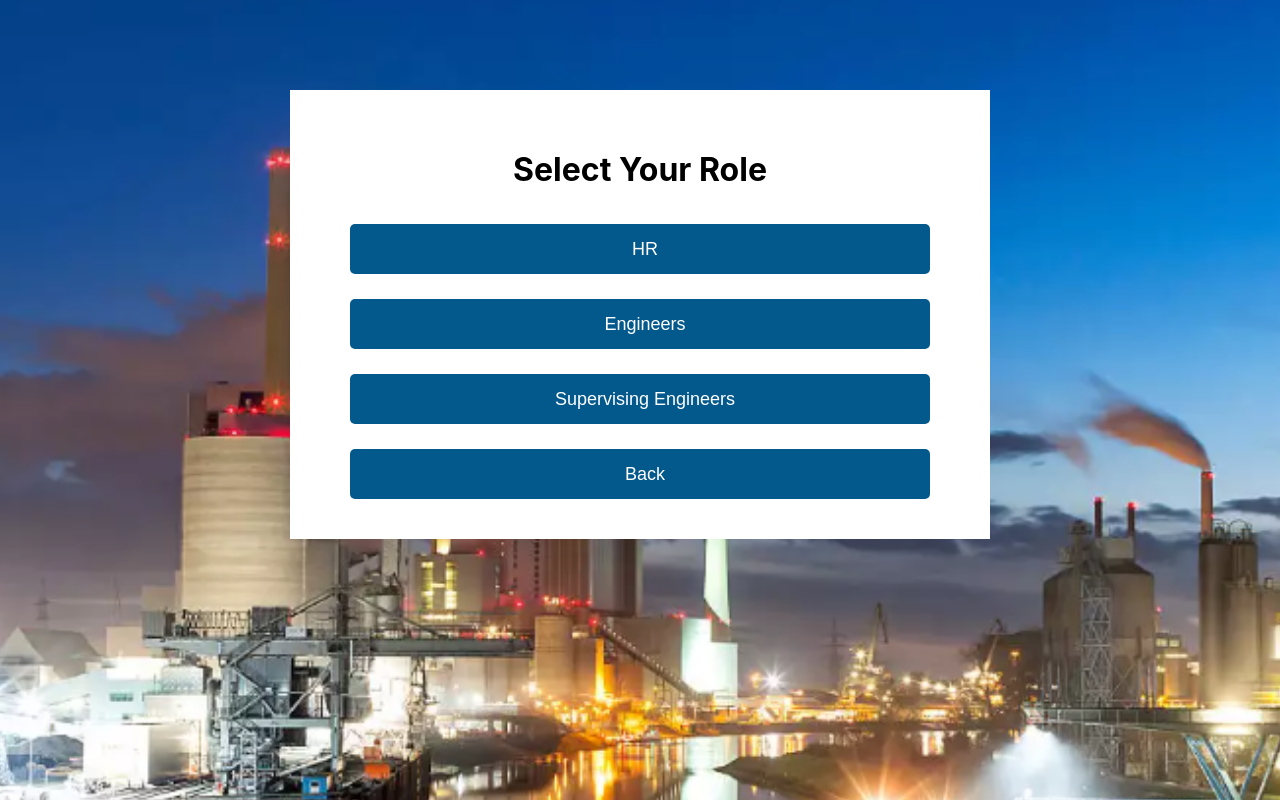
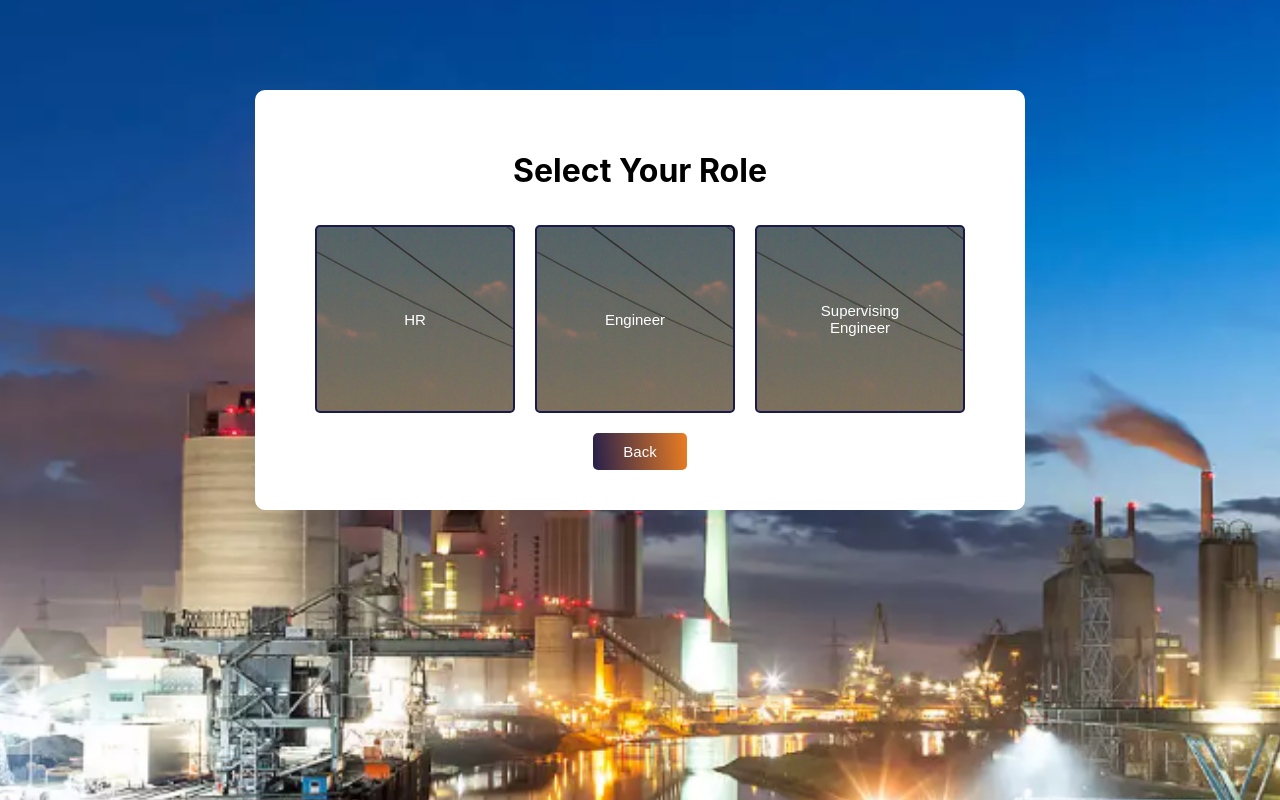
Before and after one commit to NethmaaJay26/Eng_Tracking_FrontEnd, a React (Create React App) app: page /login in a window 1280 px wide. Shown: the top 800 px of the page. Built offline with nearby package versions, Linux system fonts and the light colour scheme.

Commit message:
LoginSignin frontend changes, and mail server

```diff
--- a/src/LoginSignin/LoginSignin.css
+++ b/src/LoginSignin/LoginSignin.css
@@ -14,6 +14,7 @@
     background: white;
     margin: auto;
     padding: 40px 60px;
+    border-radius: 10px;
 }
 
 .loginsignup-container h1 {
@@ -91,7 +92,7 @@
     margin: 0;
 }
 
-.main-login-right h1 span{
+.main-login-right h1 span {
     color: #ffc247;
 }
 
@@ -104,19 +105,19 @@
 .main-login-buttons {
     display: flex;
     flex-direction: column;
-    gap: 20px;
+    gap: 1px;
 }
 
 .main-login-buttons button {
-    height: 50px;
-    width: 100%;
     border: none;
-    outline: none;
-    background: #03588C;
     color: white;
-    font-size: 18px;
+    border-radius: 50px;
+    background: linear-gradient(264deg, #F58220 -5.09%, #191A4E 106.28%);
+    font-size: 17px;
+    padding: 15px 20px;
+    margin-bottom: 20px;
     cursor: pointer;
-    border-radius: 5px;
+    transition: 0.3s;
 }
 
 .main-login-buttons button:hover {
@@ -155,14 +156,14 @@
     transform: scale(1.05);
 }
 
-.hr-buttons{
+.hr-buttons {
     display: flex;
     align-items: center;
     justify-content: space-between;
     margin-top: 20px;
 }
 
-.hr-buttons button{
+.hr-buttons button {
     height: 50px;
     width: 150px;
     border: none;
@@ -174,3 +175,59 @@
     border-radius: 5px;
     transition: transform 0.3s, background 0.3s;
 }
+
+.role-loginsignup-fields {
+    display: flex;
+    flex-direction: row; /* Align buttons in a row */
+    justify-content: space-between; /* Add space between buttons */
+    gap: 20px; /* Adjust the gap between buttons */
+    margin-top: 30px;
+}
+
+.role-loginsignup-fields button {
+    flex-grow: 1; /* Make buttons grow to fill space */
+    background-image: url('../Components/Assets/map-back.png');
+
+    color: white;
+
+    border-color: #191A4E;
+    border-width: 2px;
+    cursor: pointer;
+    padding: 75px 60px; /* Increase padding for wider buttons */
+    font-size: 15px;
+    border-radius: 5px;
+    transition: transform 0.3s ease-in-out;
+    text-align: center;
+    min-width: 200px; /* Minimum width to ensure buttons are wide enough */
+}
+
+.role-loginsignup-fields button:hover {
+    transform: scale(1.05);
+    transition: 0.6s;
+    background: linear-gradient(264deg, #F58220 -5.09%, #191A4E 106.28%);
+}
+
+.back-button {
+    background: linear-gradient(264deg, #F58220 -5.09%, #191A4E 106.28%);
+    color: white;
+    border: none;
+    cursor: pointer;
+    font-size: 15px;
+    border-radius: 5px;
+    transition: transform 0.3s ease-in-out;
+    margin-top: 20px;
+    padding: 10px 30px;
+}
+
+.back-button:hover {
+    transform: scale(1.05);
+}
+
+.role-loginsignup-container {
+    width: 650px;
+    height: auto;
+    background: white;
+    margin: auto;
+    padding: 40px 60px;
+    border-radius: 10px;
+}
--- a/src/LoginSignin/RoleSelectionPage.jsx
+++ b/src/LoginSignin/RoleSelectionPage.jsx
@@ -28,14 +28,16 @@ export default function RoleSelectionPage() {
 
   return (
     <div className='loginsignup'>
-      <div className="loginsignup-container">
+      <div className="role-loginsignup-container">
         <h1>Select Your Role</h1>
-        <div className="loginsignup-fields">
+        <div className="role-loginsignup-fields">
           <button onClick={() => handleRoleSelection('hr')}>HR</button>
-          <button onClick={() => handleRoleSelection('engineer')}>Engineers</button>
-          <button onClick={() => handleRoleSelection('supervising-engineer')}>Supervising Engineers</button>
-          <button onClick={() => navigate('/')}>Back</button>
+          <button onClick={() => handleRoleSelection('engineer')}>Engineer</button>
+          <button onClick={() => handleRoleSelection('supervising-engineer')}>Supervising Engineer</button>
+
         </div>
+        <button className='back-button' onClick={() => navigate('/')}>Back</button>
+
       </div>
     </div>
   );
```
Also changed, not shown: src/Components/Assets/HR1.png (added).
